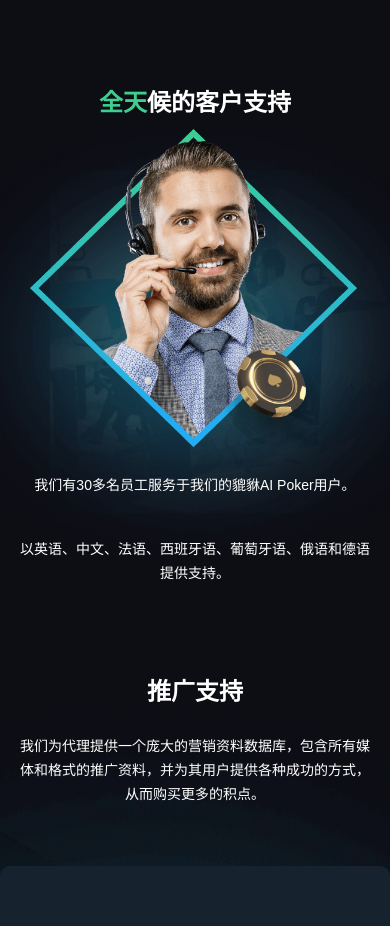
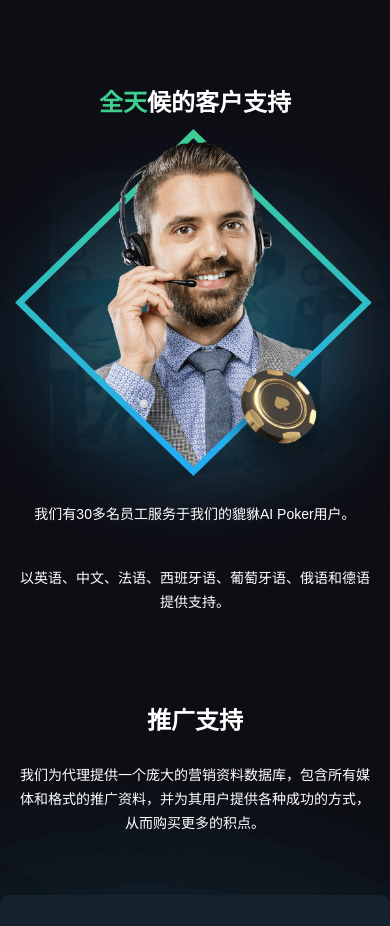
Before and after one commit to apalion1493/NZT, a website: page src/index.html in a window 390 px wide. Shown: the part 2201-3127 px from the top of the page. Drawn offline with nearby package versions, Linux system fonts and the light colour scheme; files that its build step writes are made by us from their sources.

```diff
--- a/src/assets/scss/common.blocks/sections/section-fifth/_section-fifth.scss
+++ b/src/assets/scss/common.blocks/sections/section-fifth/_section-fifth.scss
@@ -52,8 +52,8 @@
     padding-top: 0;
 
     img {
-      max-width: 330px;
-      width: 100%;
+      width: 330px;
+
     }
   }
 
@@ -82,6 +82,11 @@
 
   .section-fifth__imgWrapper{
     justify-content: center;
+
+    img {
+      width: 100%;
+      object-fit: cover;
+    }
   }
 
   .section-fifth__imgWrapper:before {
```
Also changed, not shown: build/assets/css/style.css, 1 other file.
